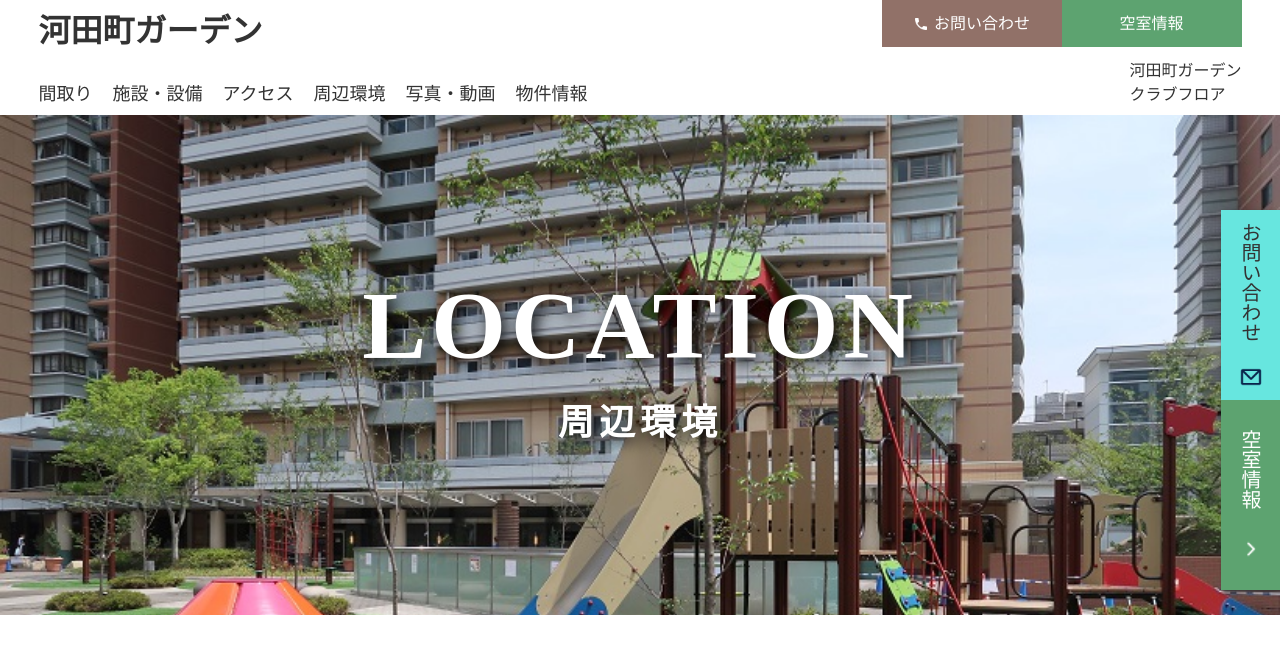
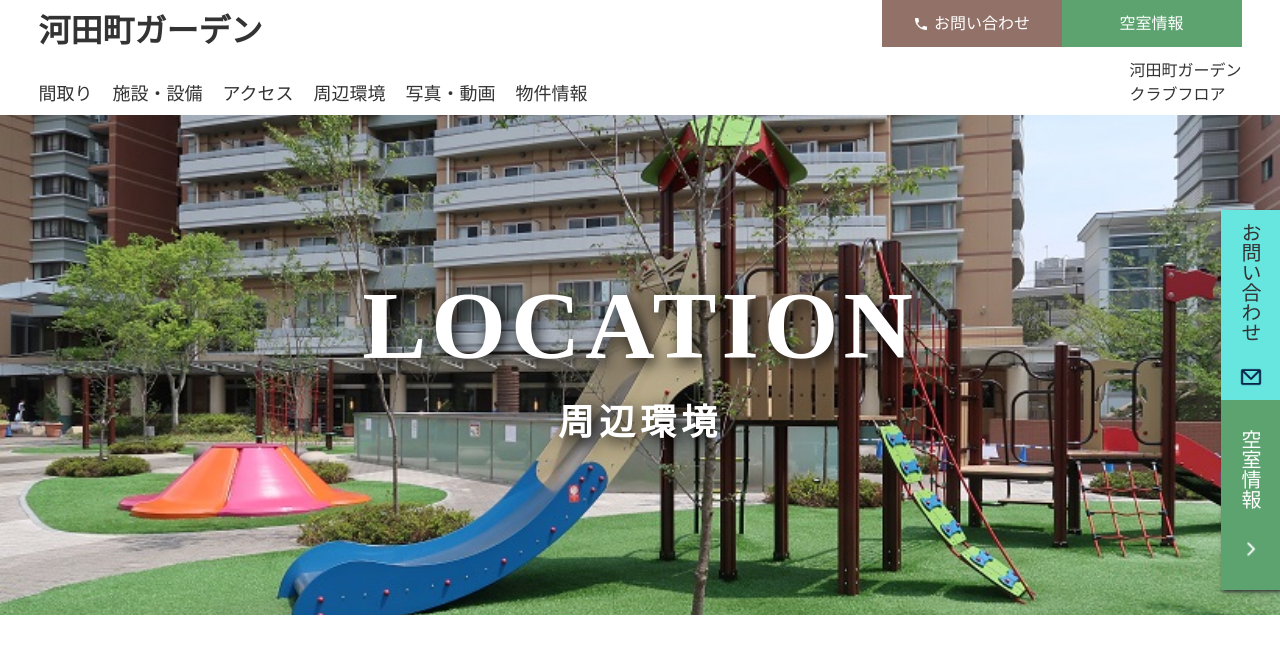
Before and after one commit to takikojikyo/kawatacho, a plain HTML site: page location.html in a window 1280 px wide. Shown: the top 662 px of the page. Drawn offline with nearby package versions, Linux system fonts and the light colour scheme; some packages are replaced by stand-ins of ours.

Commit message:
Update location.css

```diff
--- a/css/location.css
+++ b/css/location.css
@@ -1,6 +1,6 @@
 .location-title{
   background-image: url("../遊具エリア1.JPG");
-  background-position: 50% 0;
+  background-position: 50% 38%;
 }
 .location-topimg{
   object-position: 50% 80%;
```
